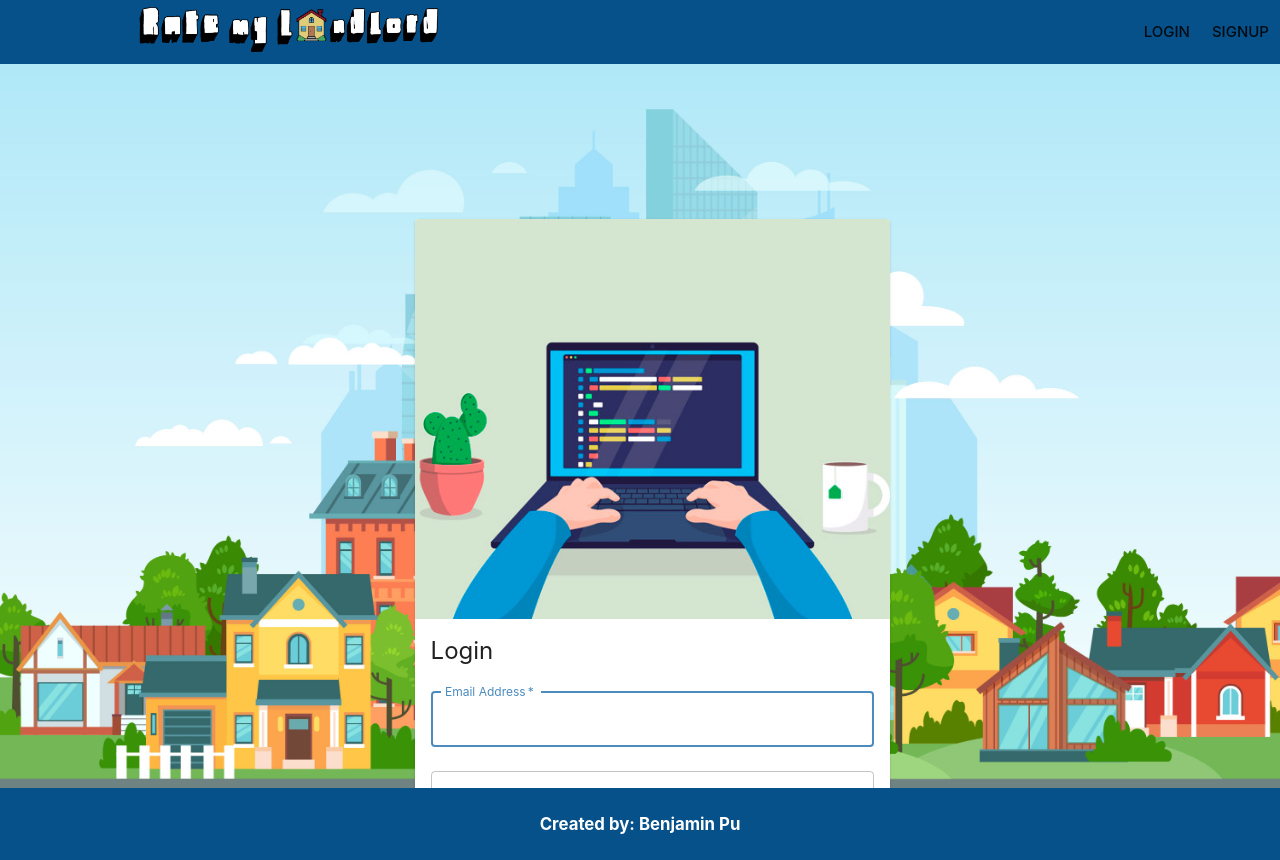
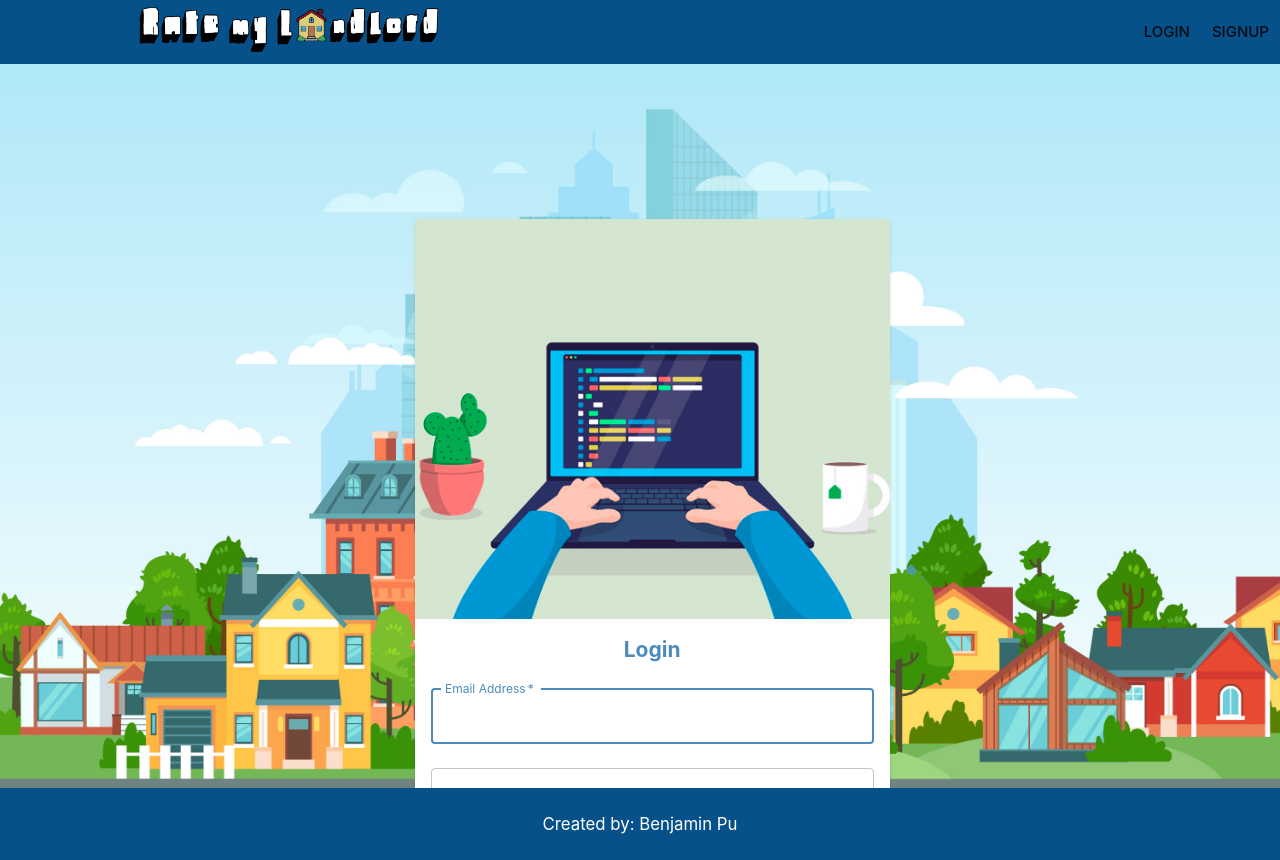
Before and after one commit to bpu991/rate-my-landlord, a React (Create React App) app in the folder client/: page /login in a window 1280 px wide. Built offline with nearby package versions, Linux system fonts and the light colour scheme; no server answers.

Commit message:
removed scroll from overflow

```diff
--- a/client/src/components/SignUp.js
+++ b/client/src/components/SignUp.js
@@ -92,9 +92,11 @@ const SignUp = () => {
                                         title="Signup"
                                     />
                                     <CardContent>
-                                        <Typography gutterBottom variant="h5" component="h2">
-                                            Signup
-                                        </Typography>
+                                        <div className='card-header'>
+                                            <Typography gutterBottom variant="inherit" component="h2">
+                                                Signup
+                                            </Typography>
+                                        </div>
                                         <TextField
                                             variant='outlined'
                                             margin='normal'
--- a/client/src/components/Signin.js
+++ b/client/src/components/Signin.js
@@ -98,9 +98,11 @@ const SignIn = () => {
                                             title="Contemplative Reptile"
                                         />
                                         <CardContent>
-                                            <Typography gutterBottom variant="h5" component="h2">
-                                                Login
-                                            </Typography>
+                                            <div className='card-header'>
+                                                <Typography gutterBottom variant="inherit" component="h2">
+                                                    Login
+                                                </Typography>
+                                            </div>
                                             <form onSubmit={handleSubmit}>
                                                 <TextField
                                                     variant='outlined'
--- a/client/src/css-styles/add-landlord.css
+++ b/client/src/css-styles/add-landlord.css
@@ -13,5 +13,5 @@
     display: flex;
     justify-content: center;
     padding-top: 10%;
-    overflow: scroll;
+    overflow: auto;
 }
--- a/client/src/css-styles/footer.css
+++ b/client/src/css-styles/footer.css
@@ -4,5 +4,6 @@
     align-items: center;
     color: white;
     font-size: larger;
-    font-weight: bold;
+    /* font-weight: bold; */
+    /* font-family: sans-serif; */
 }
--- a/client/src/css-styles/login-page.css
+++ b/client/src/css-styles/login-page.css
@@ -19,9 +19,14 @@
   justify-content: center;
   padding-right: 10%;
   padding-top: 10%;
-  overflow: scroll;
+  overflow: auto;
 }
 
+.card-header {
+  display: flex;
+  justify-content: center;
+  color: #4D8ABE;
+}
 .button-section {
   display: flex;
   justify-content: center;
--- a/client/src/css-styles/profile-page.css
+++ b/client/src/css-styles/profile-page.css
@@ -22,7 +22,7 @@
     display: grid;
     grid-template-columns: 1fr;
     grid-template-rows: 0.1fr 0.1fr 1fr;
-    overflow: scroll;
+    overflow: auto;
 }
 
 .col-two-content {
--- a/client/src/css-styles/signup.css
+++ b/client/src/css-styles/signup.css
@@ -13,5 +13,11 @@
     justify-content: center;
     padding-right: 10%;
     padding-top: 10%;
-    overflow: scroll;
+    overflow: auto;
 }
+
+.card-header {
+  display: flex;
+  justify-content: center;
+  color: #4D8ABE;
+}
```
